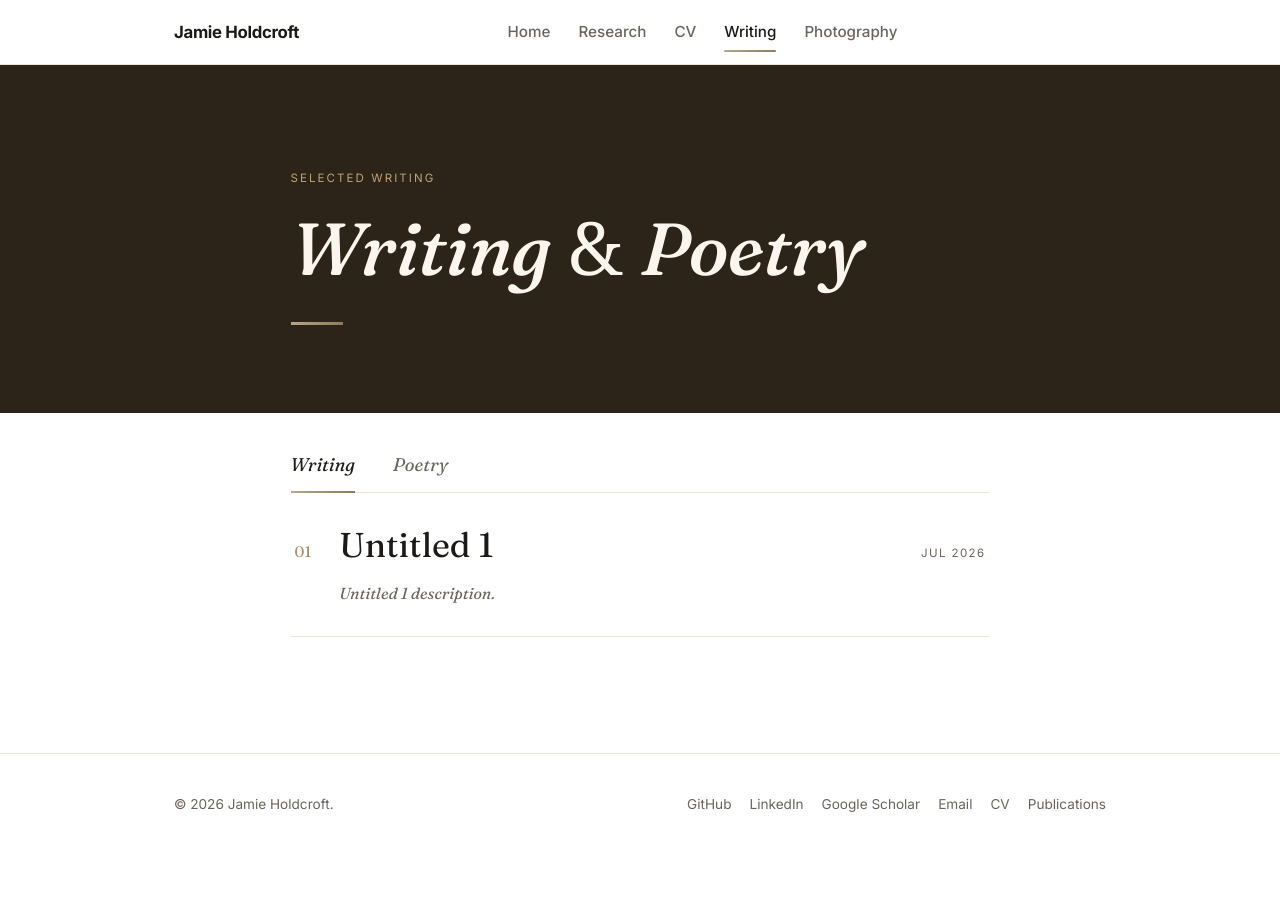
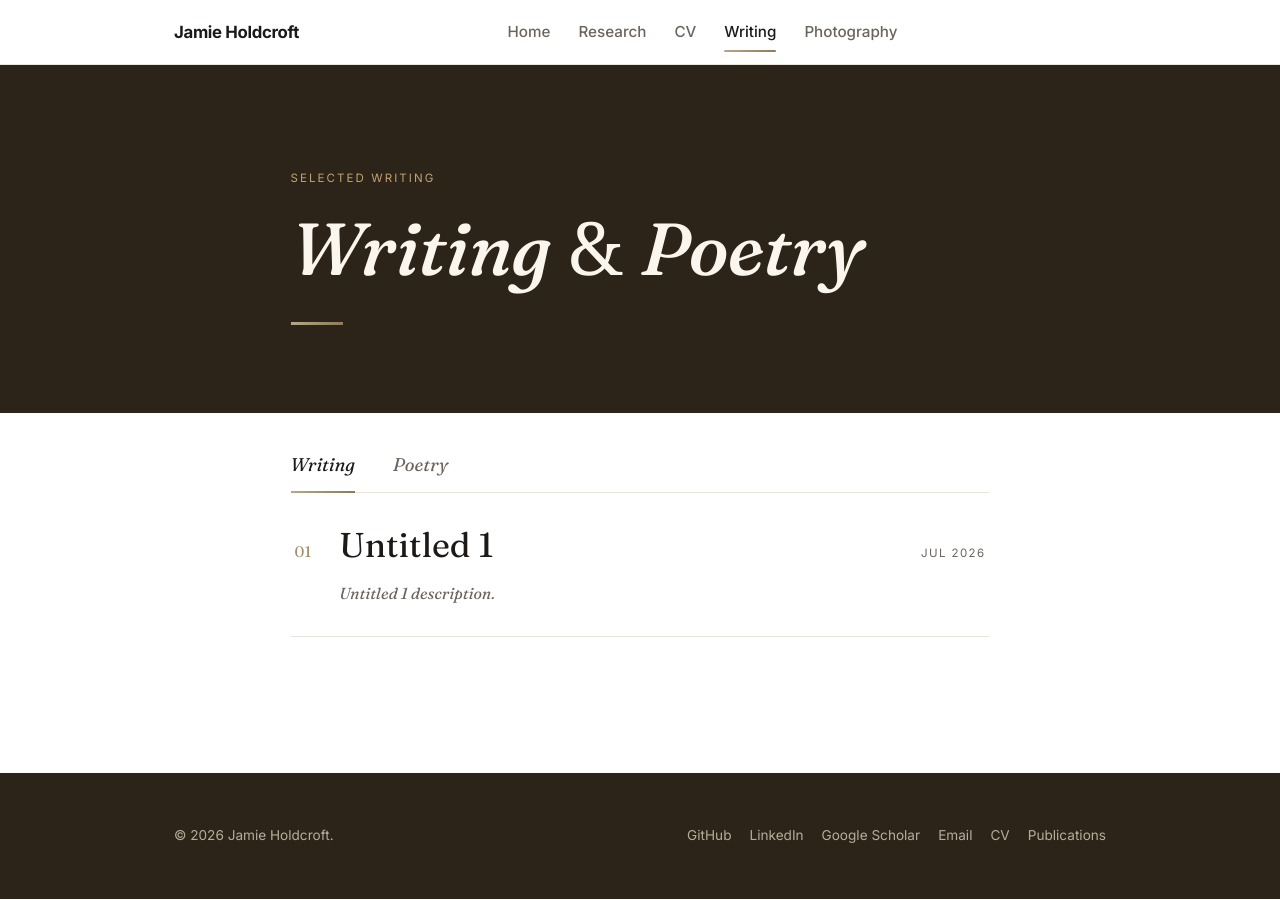
Before and after one commit to JamieHoldcroft/jamieholdcroft.github.io, a Jekyll site: the page built from writing.html, in a window 1280 px wide. Built offline with Jekyll 4.4.1, drawn with Linux system fonts in a browser that asks for light colours.

Commit message:
Coherent brown block: shared vars, brown footer sitewide; photography heading to normal serif

```diff
--- a/css/style.css
+++ b/css/style.css
@@ -18,6 +18,13 @@
   --accent: #a18d6c;      /* muted tan / greige */
   --accent-2: #7c6a4b;    /* deep muted tan */
   --accent-gradient: linear-gradient(135deg, #b8a888 0%, #8c7a58 100%);
+
+  /* Warm dark-brown block — shared by the writing masthead & footer
+     so the site reads as one coherent palette. */
+  --block-bg: #2c2419;
+  --block-fg: #f5efe4;
+  --block-muted: #b8ac9a;
+  --block-accent: #c2a373;
 
   --shadow: 0 10px 30px rgba(40, 30, 20, 0.08);
   --shadow-sm: 0 2px 10px rgba(40, 30, 20, 0.05);
@@ -228,9 +235,9 @@ p { color: var(--text-muted); margin: 0 0 1em; }
 /* Explicit "arty" heading treatment -- opt-in only (Writing, Photography),
    not the site-wide default. Higher specificity than .hero h1 by design. */
 h1.literary-heading {
-  font-family: var(--font-literary);
+  font-family: var(--font-serif);
   font-style: normal;
-  font-weight: 500;
+  font-weight: 600;
 }
 
 .gradient-text {
@@ -449,12 +456,12 @@ h1.literary-heading {
 
 /* Thick dark masthead block — the page's moment of drama. */
 .writing-hero {
-  background: #2c2419;
-  color: #f5efe4;
+  background: var(--block-bg);
+  color: var(--block-fg);
   padding: 104px 0 88px;
 }
 .writing-hero .eyebrow {
-  color: #c2a373;
+  color: var(--block-accent);
   display: block;
   margin-bottom: 22px;
 }
@@ -670,9 +677,10 @@ article.prose.essay > p:first-of-type::first-letter {
 
 /* ---------- Footer ---------- */
 .site-footer {
-  border-top: 1px solid var(--border);
-  padding: 40px 0;
-  margin-top: 60px;
+  background: var(--block-bg);
+  color: var(--block-fg);
+  padding: 52px 0;
+  margin-top: 80px;
 }
 .footer-inner {
   display: flex;
@@ -681,10 +689,10 @@ article.prose.essay > p:first-of-type::first-letter {
   flex-wrap: wrap;
   gap: 12px;
 }
-.footer-inner p { margin: 0; font-size: 0.85rem; }
+.footer-inner p { margin: 0; font-size: 0.85rem; color: var(--block-muted); }
 .footer-links { display: flex; gap: 18px; }
-.footer-links a { font-size: 0.85rem; color: var(--text-muted); }
-.footer-links a:hover { color: var(--accent); }
+.footer-links a { font-size: 0.85rem; color: var(--block-muted); }
+.footer-links a:hover { color: var(--block-accent); }
 
 /* ---------- Responsive ---------- */
 @media (max-width: 760px) {
```
